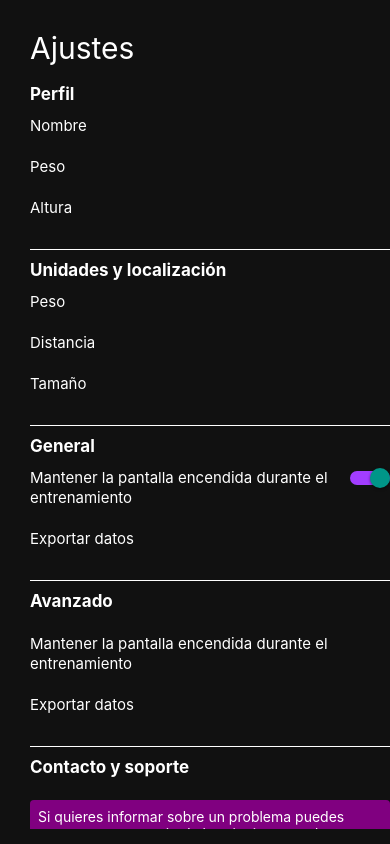
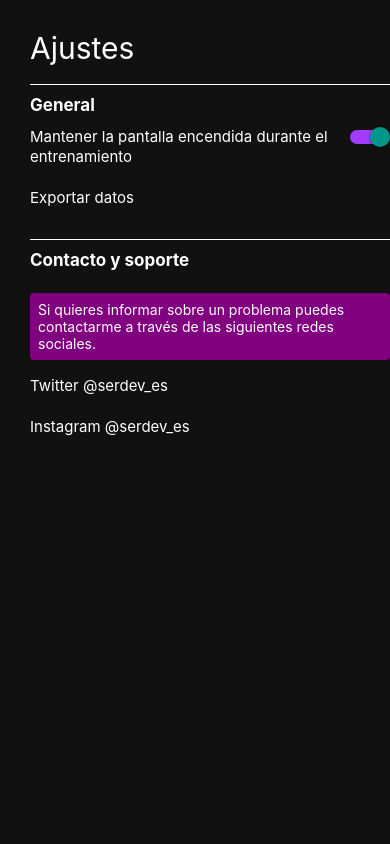
Before and after one commit to Jaserto/epsilon-app, a React Native app: screen /Settings in a window 390 px wide. Built offline with nearby package versions, Linux system fonts and the light colour scheme.

Commit message:
fixed records

```diff
--- a/src/navigator/Tabs.tsx
+++ b/src/navigator/Tabs.tsx
@@ -113,7 +113,7 @@ export const Tabs = () => {
             }}
             />
 
-            <Tab.Screen name="Profile" component={ProfileScreen}
+         {/*    <Tab.Screen name="Profile" component={ProfileScreen}
             options={{
                 headerShown: false,
                 tabBarIcon: ({ color }) => (
@@ -130,7 +130,7 @@ export const Tabs = () => {
                         <Circle cx="12" cy="7" r="4" />
                     </Svg>
                 )
-            }} />
+            }} /> */}
         </Tab.Navigator>
     );
 }
--- a/src/screens/AddWorkout.tsx
+++ b/src/screens/AddWorkout.tsx
@@ -143,6 +143,7 @@ export const AddWorkoutScreen = (props: any) => {
                   console.log('daaataaaPR', dataPR)
                     if(dataPR !== null){
                         /////////////////////////////////////////////////////////////////////////////////
+                        console.log('---------------------------------',dataPR)
                         console.log('lo',dataPR)
                         storagePr = dataPR
 
@@ -156,7 +157,9 @@ export const AddWorkoutScreen = (props: any) => {
                                     exerciseId: exercisesData[j].inputsData[k].exerciseId,
                                     weight: exercisesData[j].inputsData[k].value
                                 }
-                                if(prStorage.length > 0){
+                                prStorage.push(pr)
+                            /*     if(prStorage.length > 0){
+
                                     for(let dup of prStorage){
                                         if(dup.exerciseId === exercisesData[j].inputsData[k].exerciseId){
                                             let prStorageMatch = prStorage.filter((item:any)=> item.exerciseId === exercisesData[j].inputsData[k].exerciseId)[0]
@@ -169,18 +172,18 @@ export const AddWorkoutScreen = (props: any) => {
                                             prStorage.push(pr)
                                         }
                                     }
-                                //        prStorage.push(pr)
+
                                 }else{
                                     prStorage.push(pr)
 
-                                }
+                                }  */
                             }
                         }
 
                         let result = prStorage.filter((item:any,index:any)=>{
                             return prStorage.indexOf(item) === index;
                           })
-                    /*     console.log(result) */
+                        console.log('RESULTADO',result)
                         prStorage = result;
                         for (let i = 0; i < prStorage.length; i++){
                             let pr = {
@@ -188,33 +191,75 @@ export const AddWorkoutScreen = (props: any) => {
                                 weight: prStorage[i].weight
                             }
                             for(let p = 0; p < storagePr.length; p++){
-
                                 console.log('El pr storageeee', prStorage[i])
 
+                                if(storagePr[p].exerciseId === prStorage[i].exerciseId){
+                                    console.log('mismitooooooooo',storagePr[p].exerciseId, storagePr[p].weight)
+                                }else{
+                                   if(storagePr2.some((element:any) => element.exerciseId === prStorage[i].exerciseId)){
+                                   // let object = storagePr2.find((element:any) => element.exerciseId === prStorage[i].exerciseId)
+                                    let index = storagePr2.findIndex( (x:any) => x.exerciseId === prStorage[i].exerciseId );
+                                    storagePr2.splice( index, 1 );
+                                    storagePr2.push(pr)
+                                    }else{
+                                    storagePr2.push(pr)
+                                   }
+                                }
 
-                                if(storagePr[p].exerciseId === prStorage[i].exerciseId && prStorage[i].weight > storagePr[p].weight){
+
+
+                           /*      if(storagePr[p].exerciseId === prStorage[i].exerciseId){
+                                    console.log('ES EL MISMO',storagePr[p].exerciseId  )
+                                   if( prStorage[i].weight > storagePr[p].weight){
                                     console.log(storagePr[p].exerciseId)
-                                    console.log('Es mayor')
-                                    console.log('El QUE SE HA QUEDADO     ',storagePr)
+                                    console.log('Es mayor', prStorage[i].weight )
+                                    console.log('El QUE SE HA QUEDADO ',storagePr)
                                     storagePr = storagePr.filter((item:any)=> item.exerciseId !== prStorage[i].exerciseId)
-                                    storagePr.push(pr)
-                                  /*   storagePr2.push(pr) */
+
+                                    storagePr2.push(pr)
                                     console.log('El eliminado     ',storagePr)
                                     console.log(pr)
+                                   }else{
+                                    console.log('no es mayor')
+                                   }
+
+
                                 }else if(storagePr[p].exerciseId !== prStorage[i].exerciseId ){
-                                 /*    storagePr = storagePr.filter((item:any)=> item.exerciseId !== prStorage[i].exerciseId) */
 
-                                   /*  storagePr2.push(pr) */
+
+                                    storagePr.push(pr)
                                     storagePr2.push(pr)
                                     console.log('Es diferente', storagePr)
-                                }
+                                } */
 
                             }
                         }
-                        storagePr = [...storagePr, ...storagePr2]
+
+
+                   /*      storagePr = [...storagePr, ...storagePr2] */
+                     /*    storagePr = [...storagePr2] */
                         console.log(storagePr)
                         console.log('------------------------------------------')
                         console.log(storagePr2)
+                        let tabla ={} as any;
+
+                       /*  const unicos = storagePr.filter((indice:any) => {
+                            return tabla.hasOwnProperty(indice) ? false : (tabla[indice] = true);
+                            }); */
+
+                        console.log('------------------------------------------')
+                        console.log('pr')
+                        let mayor = storagePr2.filter((valorActual:any, indiceActual:any, arreglo:any) => arreglo.exerciseId !== valorActual.exerciseId);
+
+                        let sinRepetidos = storagePr2.filter((valorActual:any, indiceActual:any, arreglo:any) => {
+                            //Podríamos omitir el return y hacerlo en una línea, pero se vería menos legible
+                            return arreglo.findIndex((valorDelArreglo:any) => JSON.stringify(valorDelArreglo.exerciseId) === JSON.stringify(valorActual.exerciseId)) === indiceActual
+                        });
+
+                        console.log("Sin repetidos es:", sinRepetidos);
+                        console.log("Mayor:", mayor);
+                        console.log("--------------------");
+                        storagePr = sinRepetidos;
                         props.navigation.replace('NewPr', { storagePr })
 
 
@@ -222,7 +267,7 @@ export const AddWorkoutScreen = (props: any) => {
                         for(let j = 0; j < exercisesData.length; j++){
                             for(let k = 0; k < exercisesData[j].inputsData.length; k++){
                                 //cuando hay varias series de un ejercicio controlar que setea el maximo.
-                                console.log('INPUTS CON INFO ',exercisesData[j].inputsData[k])
+                                console.log('INPUTSSSS CON INFO ',exercisesData[j].inputsData[k])
                                 let pr = {
                                     exerciseId: exercisesData[j].inputsData[k].exerciseId,
                                     weight: exercisesData[j].inputsData[k].value
@@ -272,7 +317,11 @@ export const AddWorkoutScreen = (props: any) => {
                         let result = prStorage.filter((item:any,index:any)=>{
                             return prStorage.indexOf(item) === index;
                           })
-                        console.log(result)
+                          const tabla = {} as any;
+                          const unicos = result.filter((indice:any) => {
+                            return tabla.hasOwnProperty(indice) ? false : (tabla[indice] = true);
+                            });
+                            console.log(unicos, '---')
                     }
 
                }).catch((err: any) => {
@@ -295,7 +344,7 @@ export const AddWorkoutScreen = (props: any) => {
             exercises: exercisesInfo
         }
 
-      storeData(data)
+    /*   storeData(data) */
 
     }
 
@@ -646,7 +695,7 @@ export const AddWorkoutScreen = (props: any) => {
             <ScrollView style={styles.view}>
            {keepAwakeScreen &&  <KeepAwake />}
                 <View style={{ marginVertical: 10 }}>
-                    <Text style={{ color: 'whsite', fontSize: 25, fontWeight: 'bold' }}>Añade un nuevo entrenamiento</Text>
+                    <Text style={{ color: 'white', fontSize: 25, fontWeight: 'bold' }}>Añade un nuevo entrenamiento</Text>
                 </View>
                 <View style={{ marginBottom: 25 }}>
                     <View style={{ marginVertical: 5 }}>
--- a/src/screens/SettingsScreen.tsx
+++ b/src/screens/SettingsScreen.tsx
@@ -126,7 +126,7 @@ export const SettingsScreen = ({ navigation }: any) => {
             }} style={styles.view}>
             <Text style={styles.h3}>Ajustes</Text>
             <View style={{ marginBottom: 10, display: 'flex' }}>
-                <View style={{ marginBottom: 10 }}>
+               {/*  <View style={{ marginBottom: 10 }}>
                     <Text style={styles.titleCat}>Perfil</Text>
                     <View style={styles.spacer}>
                         <Text style={styles.text}>Nombre</Text>
@@ -137,9 +137,9 @@ export const SettingsScreen = ({ navigation }: any) => {
                     <View style={styles.spacer}>
                         <Text style={styles.text}>Altura</Text>
                     </View>
-                </View>
+                </View> */}
                 {/*   linea  -----------------------------------------------------------*/}
-                <View style={styles.cat}
+          {/*       <View style={styles.cat}
                 />
                 <View style={{ marginBottom: 10 }}>
                     <Text style={styles.titleCat}>Unidades y localización</Text>
@@ -152,7 +152,7 @@ export const SettingsScreen = ({ navigation }: any) => {
                     <View style={styles.spacer}>
                         <Text style={styles.text}>Tamaño</Text>
                     </View>
-                </View>
+                </View> */}
                 {/*   linea  -----------------------------------------------------------*/}
 
                 <View style={styles.cat} />
@@ -177,21 +177,6 @@ export const SettingsScreen = ({ navigation }: any) => {
                 </View>
 
 
-                {/*   linea  -----------------------------------------------------------*/}
-                <View
-                    style={styles.cat}
-                />
-                <View style={{ marginBottom: 10 }}>
-                    <View style={styles.spacer}>
-                        <Text style={styles.titleCat}>Avanzado</Text>
-                    </View>
-                    <View style={styles.spacer}>
-                        <Text style={styles.text}>Mantener la pantalla encendida durante el entrenamiento</Text>
-                    </View>
-                    <View style={styles.spacer}>
-                        <Text style={styles.text}>Exportar datos</Text>
-                    </View>
-                </View>
                 <View
                     style={styles.cat}
                 />
```
